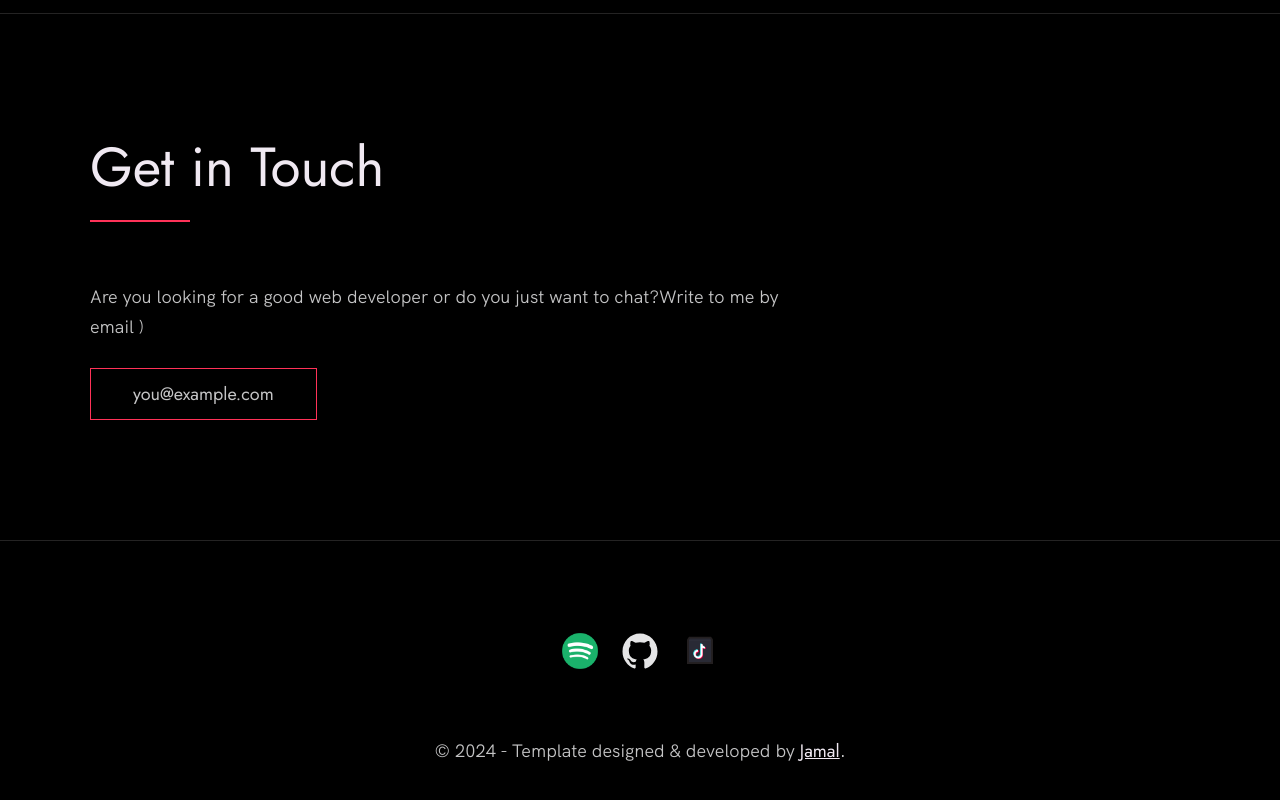
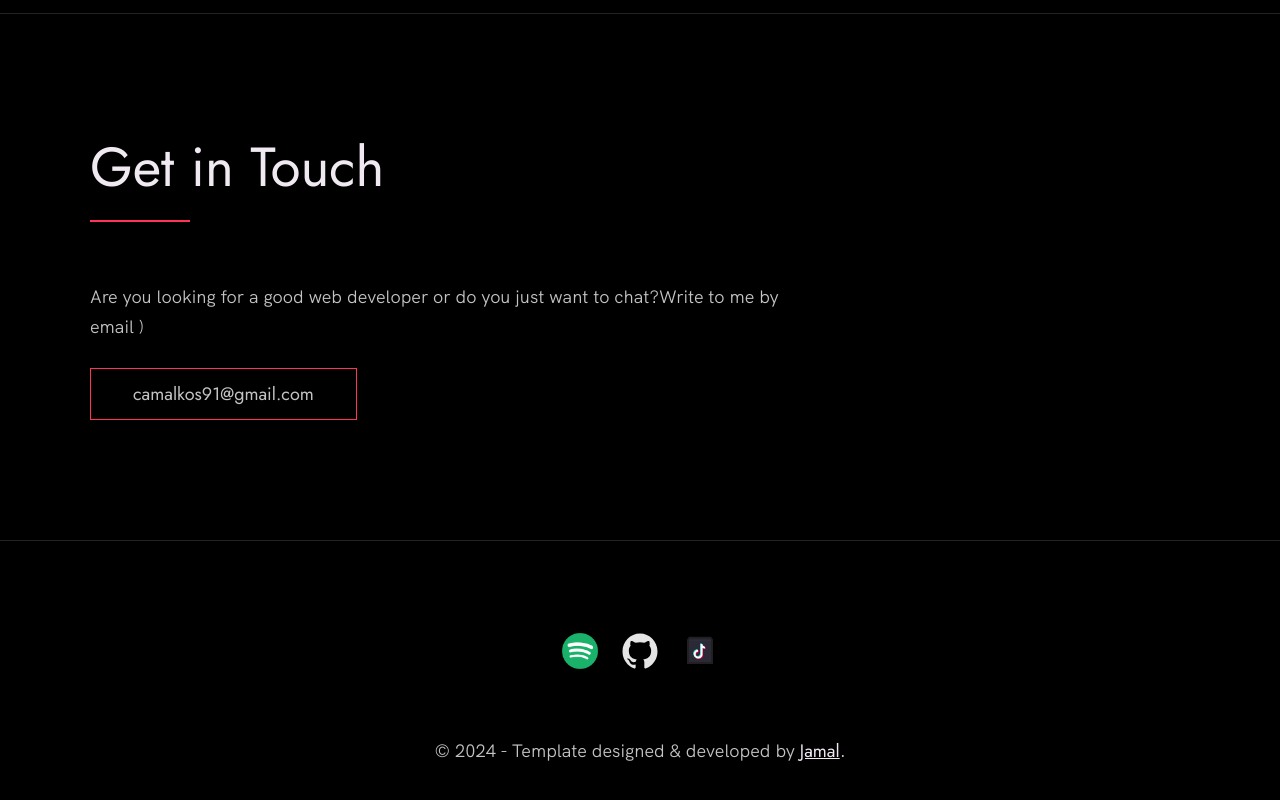
Before and after one commit to Jamaltop/JamalAllBest, a plain HTML site: page index.html in a window 1280 px wide. Shown: the part 4308-5108 px from the top of the page. Drawn offline with Linux system fonts and the light colour scheme; files whose address does not match are found by name.

Commit message:
Add files via upload

```diff
--- a/index.html
+++ b/index.html
@@ -211,7 +211,7 @@
           Are you looking for a good web developer or do you just want to chat?Write to me by email )
         </p>
         <!-- Replace the email with yours -->
-        <a href="mailto:you@example.com" class="btn">you@example.com</a>
+        <a href="mailto:camalkos91@gmail.com" class="btn">camalkos91@gmail.com</a>
       </div>
     </div>
   </section>
```
